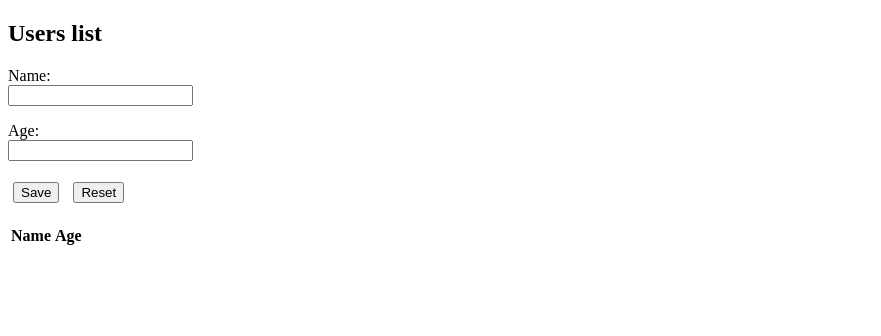
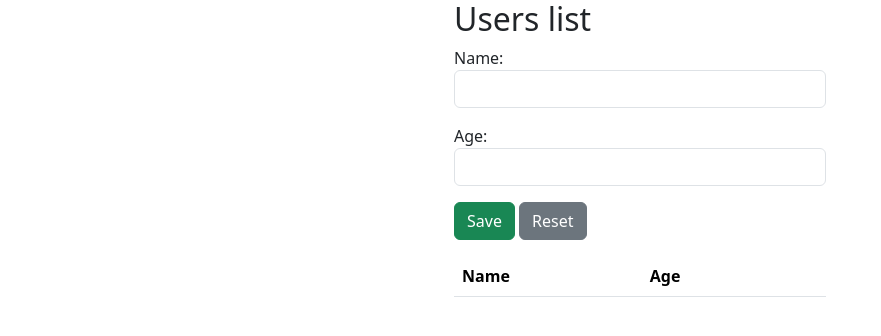
Before and after one commit to waldemarX/simple-FastAPI, a plain HTML site: page public/index.html in a window 1280 px wide. Shown: the whole page, without its empty margins (0-881 px from the left). Drawn offline with nearby package versions, Linux system fonts and the light colour scheme; no server answers.

Commit message:
💅 html make up

```diff
--- a/public/index.html
+++ b/public/index.html
@@ -4,45 +4,46 @@
 <head>
     <meta charset="utf-8" />
     <title>Simple Example</title>
-    <style>
-        td {
-            padding: 5px;
-        }
-
-        button {
-            margin: 5px;
-        }
-    </style>
+    <link href="https://cdn.jsdelivr.net/npm/bootstrap@5.3.2/dist/css/bootstrap.min.css" rel="stylesheet"
+        integrity="sha384-T3c6CoIi6uLrA9TneNEoa7RxnatzjcDSCmG1MXxSR1GAsXEV/Dwwykc2MPK8M2HN" crossorigin="anonymous">
 </head>
 
 <body>
+    <div class="container">
+        <div class="d-flex justify-content-center">
+            <div class="col-4">
                 <h2>Users list</h2>
                 <div>
                     <input type="hidden" id="userId" />
                     <p>
-            Name:<br />
-            <input id="userName" />
+                        <label for="userName">Name:</label>
+                        <input id="userName" type="text" class="form-control" />
+
                     </p>
                     <p>
-            Age:<br />
-            <input id="userAge" type="number" />
-        </p>
-        <p>
-            <button id="saveBtn">Save</button>
-            <button id="resetBtn">Reset</button>
+                        <label for="userAge">Age:</label>
+                        <input id="userAge" type="number" class="form-control" />
+
                     </p>
                 </div>
-    <table>
+                <p>
+                    <button id="saveBtn" class="btn btn-success">Save</button>
+                    <button id="resetBtn" class="btn btn-secondary">Reset</button>
+                </p>
+                <table class="table">
                     <thead>
                         <tr>
-                <th>Name</th>
-                <th>Age</th>
-                <th></th>
+                            <th scope="col">Name</th>
+                            <th scope="col">Age</th>
+                            <th scope="col"></th>
                         </tr>
                     </thead>
                     <tbody>
                     </tbody>
                 </table>
+            </div>
+        </div>
+    </div>
 
     <script>
         // Получение всех пользователей
@@ -158,12 +159,15 @@
             const linksTd = document.createElement("td");
 
             const editLink = document.createElement("button");
+            editLink.className = "btn btn-primary";
             editLink.append("Change");
+
             editLink.addEventListener("click", async () => await getUser(user.id));
             linksTd.append(editLink);
 
             const removeLink = document.createElement("button");
             removeLink.append("Delete");
+            removeLink.className = "btn btn-danger";
             removeLink.addEventListener("click", async () => await deleteUser(user.id));
 
             linksTd.append(removeLink);
```
Lines whose indentation alone changed are shown as unchanged.
